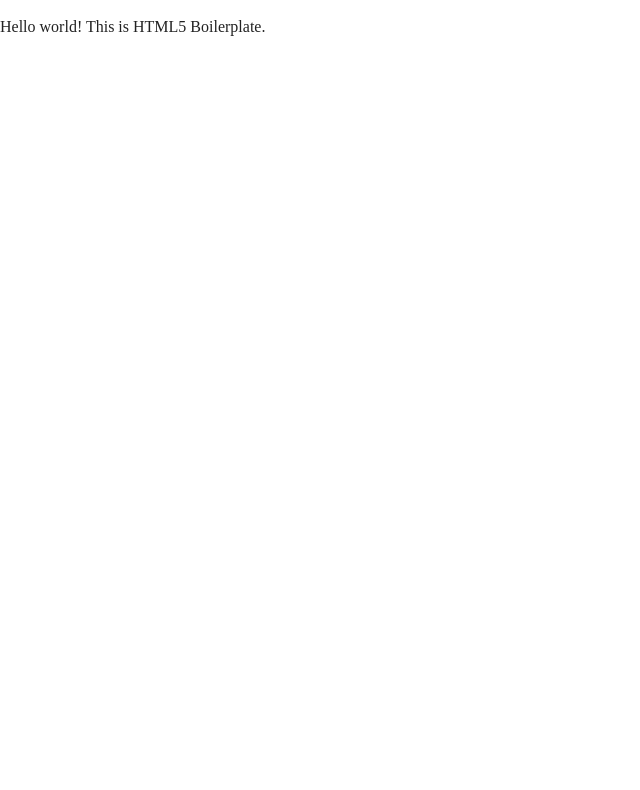
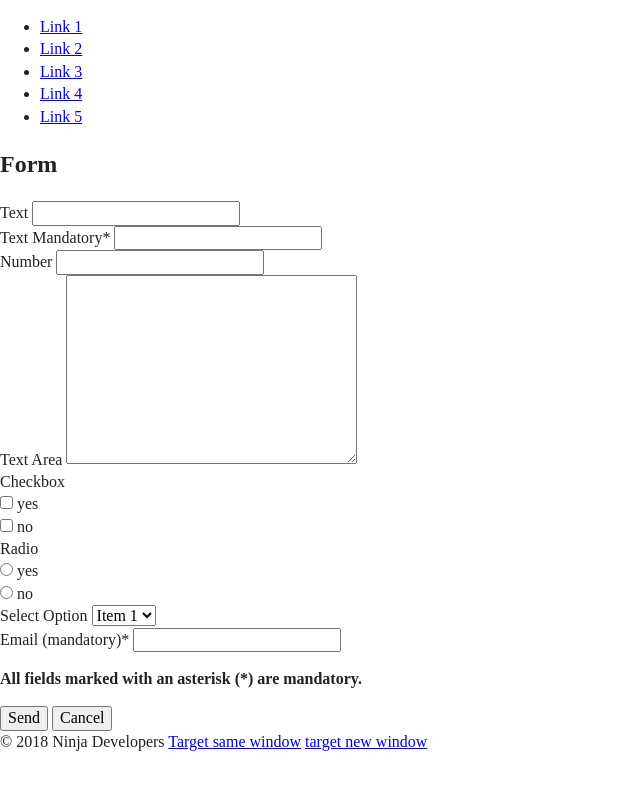
Before and after one commit to hunterxxx/foobar, a plain HTML site: page src/index.html in a window 1280 px wide. Shown: the whole page, without its empty margins (0-640 px from the left). Drawn offline with nearby package versions, Linux system fonts and the light colour scheme.

Commit message:
modified html skeleton and add sections

```diff
--- a/src/index.html
+++ b/src/index.html
@@ -4,8 +4,8 @@
   <head>
     <meta charset="utf-8">
     <meta http-equiv="x-ua-compatible" content="ie=edge">
-  <title></title>
-  <meta name="description" content="">
+    <title>Events Management</title>
+    <meta name="description" content="Foobar team events management project">
     <meta name="viewport" content="width=device-width, initial-scale=1, shrink-to-fit=no">
 
     <link rel="manifest" href="site.webmanifest">
@@ -22,7 +22,148 @@
     <![endif]-->
 
     <!-- Add your site or application content here -->
-  <p>Hello world! This is HTML5 Boilerplate.</p>
+
+    <header>
+
+      <nav class="top-navigation">
+        <ul>
+          <li>
+            <a href="javascript:">Link 1</a>
+          </li>
+          <li>
+            <a href="javascript:">Link 2</a>
+          </li>
+          <li>
+            <a href="javascript:">Link 3</a>
+          </li>
+          <li>
+            <a href="javascript:">Link 4</a>
+          </li>
+          <li>
+            <a href="javascript:">Link 5</a>
+          </li>
+        </ul>
+      </nav>
+    </header>
+
+    <main>
+
+      <section class="slider">
+
+      </section>
+
+      <div class="container">
+
+        <section class="events">
+
+
+
+        </section>
+
+          <section class="form-module">
+                    <form action="#">
+              <h2>Form</h2>
+              <div class="form-group">
+                <label for="textfield">
+                  Text
+                </label>
+                <input type="text" name="textfield" id="textfield">
+              </div>
+
+              <div class="form-group">
+                <label for="textmandatory">
+                  Text Mandatory*
+                </label>
+                <input type="text" name="textmandatory" id="textmandatory" required>
+              </div>
+
+              <div class="form-group">
+                <label for="number">
+                  Number
+                </label>
+                <input type="number" name="number" id="number">
+              </div>
+
+              <div class="form-group">
+                <label for="textarea">
+                  Text Area
+                </label>
+                <textarea name="textarea" id="textarea" cols="30" rows="10"></textarea>
+              </div>
+
+              <div class="form-group">
+                <label>
+                  Checkbox
+                </label>
+                <div>
+                  <input type="checkbox" name="option" id="option1"> yes
+                </div>
+                <label></label>
+                <div>
+                  <input type="checkbox" name="option" id="option2"> no
+                </div>
+              </div>
+
+              <div class="form-group">
+                <label>
+                  Radio
+                </label>
+                <div>
+                  <input type="radio" name="radio" id="radio1"> yes
+                </div>
+                <label></label>
+                <div>
+                  <input type="radio" name="radio" id="radio2"> no
+                </div>
+              </div>
+
+              <div class="form-group">
+                <label for="dropdown">
+                  Select Option
+                </label>
+                <select id="dropdown" name="list">
+                  <option value="itema">Item 1</option>
+                  <option value="itemb">Item 2</option>
+                  <option value="itemc">Item 3</option>
+                </select>
+              </div>
+
+              <div class="form-group">
+                <label for="email">
+                  Email (mandatory)*
+                </label>
+                <input type="email" id="email" name="email" required>
+              </div>
+
+              <div class="form-buttons">
+                <p class="text-required">
+                  <b>All fields marked with an asterisk (*) are mandatory.</b>
+                </p>
+                <input type="submit" value="Send">
+                <input type="reset" value="Cancel">
+              </div>
+            </form>
+          </section>
+
+        <section class="event-row">
+        </section>
+
+      </div>
+    </main>
+
+    <footer>
+      <div class="footer-content">
+        © 2018 Ninja Developers
+        <a href="javascript:">
+          <span class="icon-arrow-right2"></span>Target same window</a>
+        <a href="javascript:" target="_blank">
+          <span class="icon-arrow-right2"></span>target new window</a>
+      </div>
+    </footer>
+
+
+
+
     <script src="js/vendor/modernizr-3.6.0.min.js"></script>
     <script src="https://code.jquery.com/jquery-3.3.1.min.js" integrity="sha256-FgpCb/KJQlLNfOu91ta32o/NMZxltwRo8QtmkMRdAu8=" crossorigin="anonymous"></script>
     <script>window.jQuery || document.write('<script src="js/vendor/jquery-3.3.1.min.js"><\/script>')</script>
```
Lines whose indentation alone changed are shown as unchanged.
